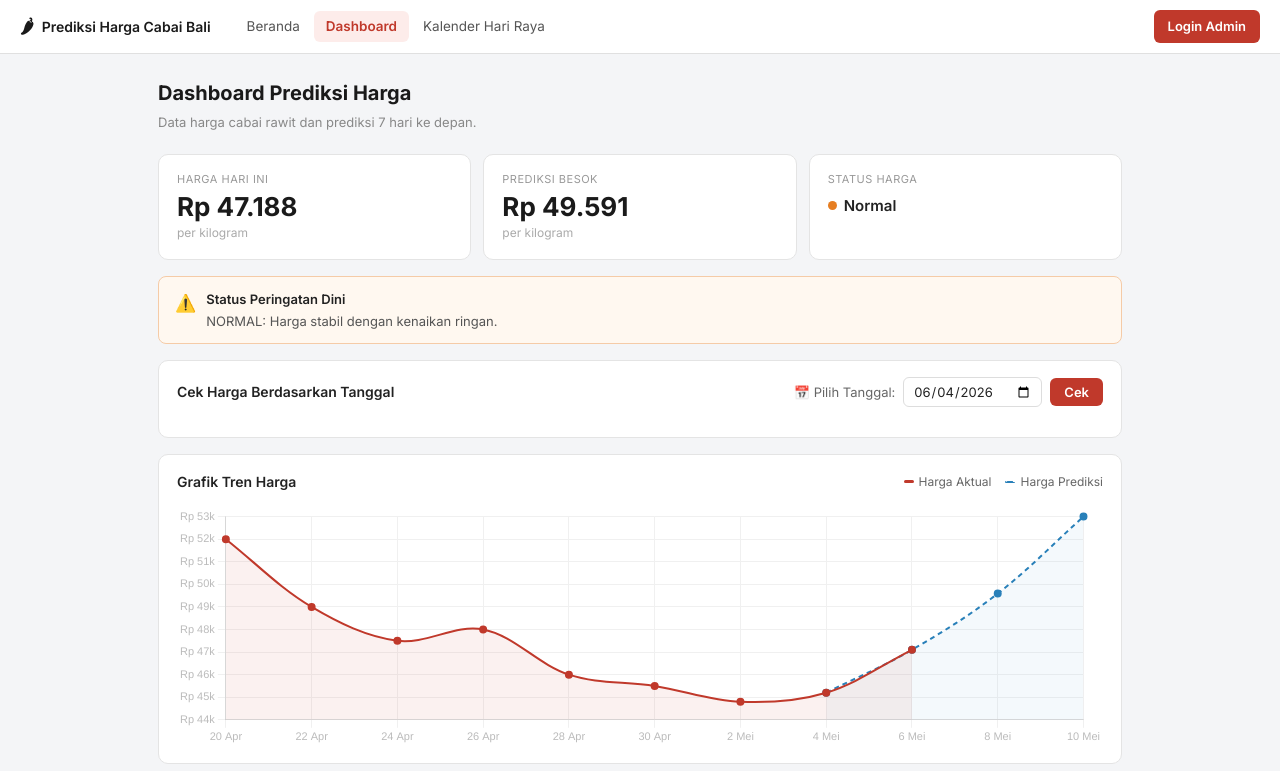
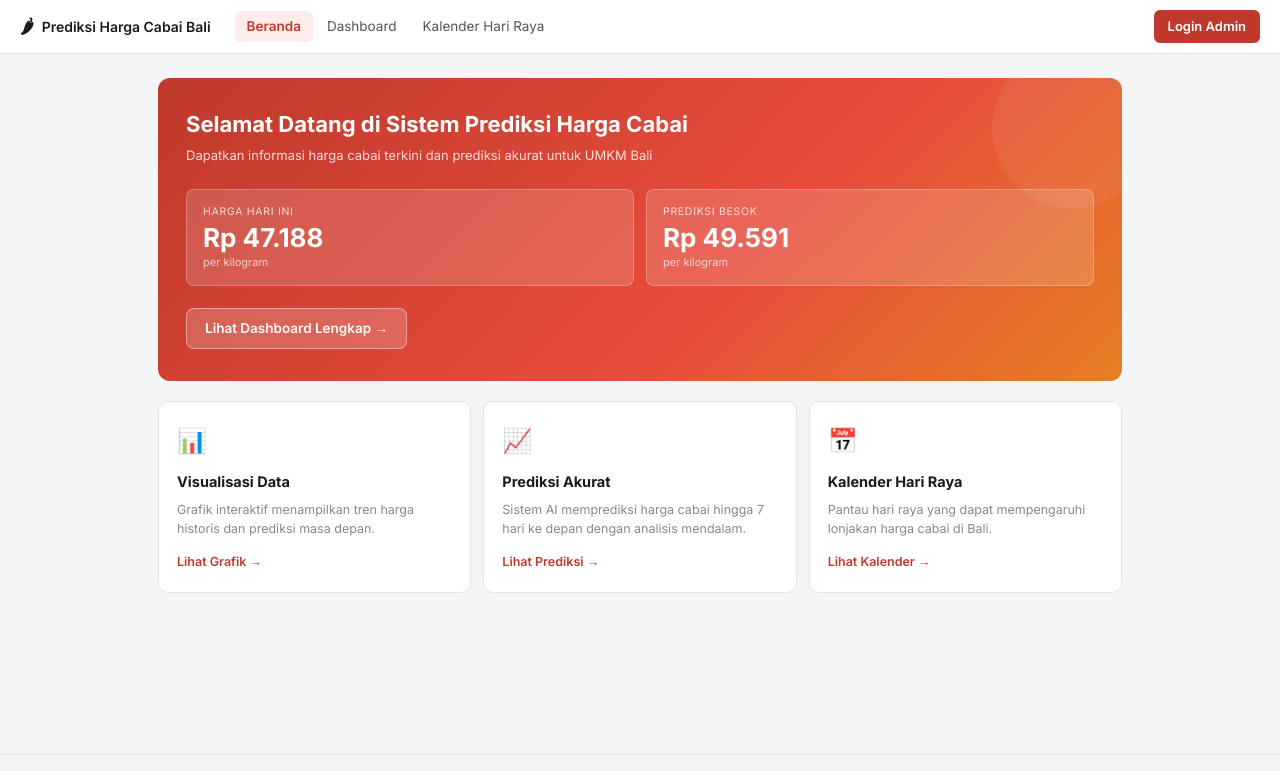
Before and after one commit to DewaPurnama01/PKB-Prediksi_Cabai, a Flask app: page / in a window 1280 px wide. Shown: the top 771 px of the page. Run offline with Flask 3, Linux system fonts and the light colour scheme.

Commit message:
Menambahkan halaman beranda

```diff
--- a/app.py
+++ b/app.py
@@ -13,14 +13,17 @@ except:
 
 # --- 2. ROUTE FOR FRONTEND (Mengembalikan Halaman HTML) ---
 @app.route('/')
+@app.route('/beranda')
 def home():
-    # Menampilkan halaman utama publik
-    return render_template('dashboard.html')
+    return render_template('beranda.html')
 
 @app.route('/dashboard')
 def dashboard():
-    # Alias untuk dashboard
     return render_template('dashboard.html')
+
+@app.route('/kalender')
+def kalender():
+    return render_template('kalender.html')
 
 @app.route('/login', methods=['GET', 'POST'])
 def login():
--- a/static/css/style.css
+++ b/static/css/style.css
@@ -332,14 +332,155 @@ tbody tr:hover td { background: #fafafa; }
 .naik  { color: #c0392b; font-weight: 600; }
 .turun { color: #27ae60; font-weight: 600; }
 
+/* ---- Beranda: Hero banner ---- */
+.hero {
+    background: #c0392b;
+    background: linear-gradient(135deg, #c0392b 0%, #e74c3c 60%, #e67e22 100%);
+    border-radius: 12px;
+    padding: 32px 28px;
+    color: #fff;
+    margin-bottom: 20px;
+    position: relative;
+    overflow: hidden;
+}
+
+.hero::after {
+    content: '';
+    position: absolute;
+    top: -30px; right: -30px;
+    width: 160px; height: 160px;
+    background: rgba(255,255,255,0.06);
+    border-radius: 50%;
+    pointer-events: none;
+}
+
+.hero-judul {
+    font-size: 22px;
+    font-weight: 700;
+    margin-bottom: 6px;
+    line-height: 1.3;
+}
+
+.hero-sub {
+    font-size: 13px;
+    opacity: 0.82;
+    margin-bottom: 24px;
+}
+
+.hero-harga-row {
+    display: grid;
+    grid-template-columns: 1fr 1fr;
+    gap: 12px;
+    margin-bottom: 22px;
+}
+
+.hero-harga-kotak {
+    background: rgba(255,255,255,0.15);
+    border: 1px solid rgba(255,255,255,0.22);
+    border-radius: 8px;
+    padding: 14px 16px;
+}
+
+.hero-harga-label {
+    font-size: 10.5px;
+    text-transform: uppercase;
+    letter-spacing: 0.7px;
+    opacity: 0.78;
+    margin-bottom: 5px;
+}
+
+.hero-harga-nilai {
+    font-size: 26px;
+    font-weight: 700;
+    line-height: 1;
+}
+
+.hero-harga-sat {
+    font-size: 11px;
+    opacity: 0.7;
+    margin-top: 3px;
+}
+
+.tombol-hero {
+    display: inline-flex;
+    align-items: center;
+    gap: 6px;
+    background: rgba(255,255,255,0.18);
+    border: 1.5px solid rgba(255,255,255,0.4);
+    color: #fff;
+    border-radius: 8px;
+    padding: 9px 18px;
+    font-size: 13.5px;
+    font-weight: 600;
+    text-decoration: none;
+    transition: background 0.15s;
+}
+
+.tombol-hero:hover { background: rgba(255,255,255,0.28); }
+
+/* ---- Beranda: Kartu fitur ---- */
+.fitur-grid {
+    display: grid;
+    grid-template-columns: repeat(3, 1fr);
+    gap: 12px;
+}
+
+.kartu-fitur {
+    background: #fff;
+    border: 1px solid #e4e4e4;
+    border-radius: 10px;
+    padding: 20px 18px;
+    text-decoration: none;
+    color: inherit;
+    display: block;
+    transition: border-color 0.15s, box-shadow 0.15s;
+}
+
+.kartu-fitur:hover {
+    border-color: #d5d5d5;
+    box-shadow: 0 2px 10px rgba(0,0,0,0.07);
+}
+
+.kartu-fitur-ikon {
+    font-size: 24px;
+    margin-bottom: 12px;
+}
+
+.kartu-fitur-judul {
+    font-size: 14.5px;
+    font-weight: 700;
+    color: #1a1a1a;
+    margin-bottom: 6px;
+}
+
+.kartu-fitur-desc {
+    font-size: 12.5px;
+    color: #888;
+    line-height: 1.55;
+    margin-bottom: 14px;
+}
+
+.kartu-fitur-link {
+    font-size: 12.5px;
+    font-weight: 600;
+    color: #c0392b;
+    display: flex;
+    align-items: center;
+    gap: 4px;
+}
+
 /* ---- Responsive ---- */
 @media (max-width: 720px) {
     .stat-row { grid-template-columns: 1fr 1fr; }
     .hasil-filter { grid-template-columns: 1fr; }
     .navbar { gap: 12px; }
+    .fitur-grid { grid-template-columns: 1fr 1fr; }
+    .hero-harga-row { grid-template-columns: 1fr 1fr; }
 }
 
 @media (max-width: 480px) {
     .stat-row { grid-template-columns: 1fr; }
     .filter-atas { flex-direction: column; align-items: flex-start; }
+    .fitur-grid { grid-template-columns: 1fr; }
+    .hero-judul { font-size: 19px; }
 }
--- /dev/null
+++ b/templates/beranda.html
@@ -0,0 +1,77 @@
+{% extends "base.html" %}
+
+{% block title %}Prediksi Harga Cabai Bali{% endblock %}
+{% block nav_beranda %}active{% endblock %}
+
+{% block content %}
+<div class="halaman">
+
+    <!-- Banner utama -->
+    <div class="hero">
+        <div class="hero-judul">Selamat Datang di Sistem Prediksi Harga Cabai</div>
+        <div class="hero-sub">Dapatkan informasi harga cabai terkini dan prediksi akurat untuk UMKM Bali</div>
+
+        <div class="hero-harga-row">
+            <div class="hero-harga-kotak">
+                <div class="hero-harga-label">Harga Hari Ini</div>
+                <div class="hero-harga-nilai" id="hero-harga">Rp –</div>
+                <div class="hero-harga-sat">per kilogram</div>
+            </div>
+            <div class="hero-harga-kotak">
+                <div class="hero-harga-label">Prediksi Besok</div>
+                <div class="hero-harga-nilai" id="hero-prediksi">Rp –</div>
+                <div class="hero-harga-sat">per kilogram</div>
+            </div>
+        </div>
+
+        <a href="/dashboard" class="tombol-hero">Lihat Dashboard Lengkap →</a>
+    </div>
+
+    <!-- Kartu fitur -->
+    <div class="fitur-grid">
+        <a href="/dashboard" class="kartu-fitur" id="fitur-visualisasi">
+            <div class="kartu-fitur-ikon">📊</div>
+            <div class="kartu-fitur-judul">Visualisasi Data</div>
+            <div class="kartu-fitur-desc">
+                Grafik interaktif menampilkan tren harga historis dan prediksi masa depan.
+            </div>
+            <div class="kartu-fitur-link">Lihat Grafik →</div>
+        </a>
+
+        <a href="/dashboard" class="kartu-fitur" id="fitur-prediksi">
+            <div class="kartu-fitur-ikon">📈</div>
+            <div class="kartu-fitur-judul">Prediksi Akurat</div>
+            <div class="kartu-fitur-desc">
+                Sistem AI memprediksi harga cabai hingga 7 hari ke depan dengan analisis mendalam.
+            </div>
+            <div class="kartu-fitur-link">Lihat Prediksi →</div>
+        </a>
+
+        <a href="/kalender" class="kartu-fitur" id="fitur-kalender">
+            <div class="kartu-fitur-ikon">📅</div>
+            <div class="kartu-fitur-judul">Kalender Hari Raya</div>
+            <div class="kartu-fitur-desc">
+                Pantau hari raya yang dapat mempengaruhi lonjakan harga cabai di Bali.
+            </div>
+            <div class="kartu-fitur-link">Lihat Kalender →</div>
+        </a>
+    </div>
+
+</div>
+{% endblock %}
+
+{% block extra_scripts %}
+<script>
+// Isi harga di hero dari data dummy
+// Nanti bisa diganti fetch ke /api/predict
+var HARGA     = 47188;
+var PREDIKSI  = 49591;
+
+function rupiah(n) {
+    return 'Rp ' + Math.round(n).toLocaleString('id-ID');
+}
+
+document.getElementById('hero-harga').textContent    = rupiah(HARGA);
+document.getElementById('hero-prediksi').textContent = rupiah(PREDIKSI);
+</script>
+{% endblock %}
```
Also changed, not shown: templates/kalender.html (+17 -0 lines), templates/login.html (+58 -0 lines).
